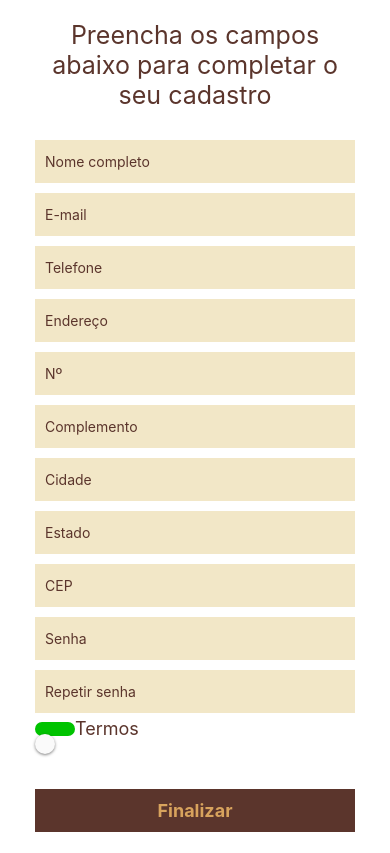
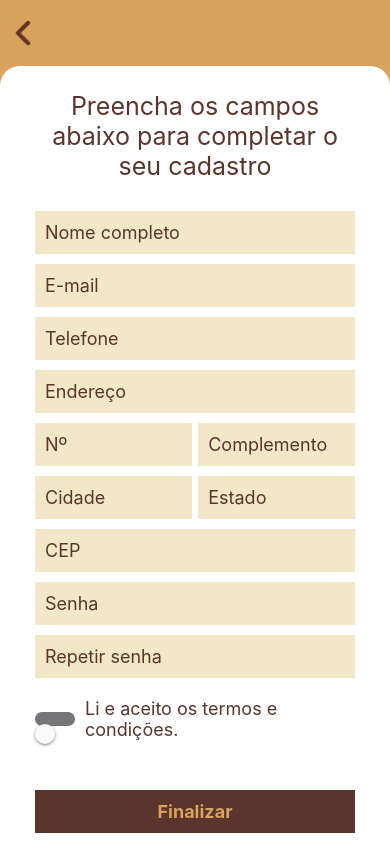
Before and after one commit to mariisneves/appSB, a React Native app: screen / in a window 390 px wide. Built offline with nearby package versions, Linux system fonts and the light colour scheme.

Commit message:
Tela cadastro v2

```diff
--- a/App.js
+++ b/App.js
@@ -1,24 +1,26 @@
+import { StatusBar } from 'expo-status-bar';
 import React, { Component } from 'react';
-import { View, Text, StyleSheet, Switch, Chechbox, TextInput, TouchableOpacity } from 'react-native';
+import { View, Text, StyleSheet, Switch, Chechbox, TextInput, TouchableOpacity, Image } from 'react-native';
 import styles from './assets/estilo';
+import btnvoltar from './assets/btn-volta.png';
 import firebase from './assets/firebaseConnect';
-import AppLoading from 'expo-app-loading';
+import AppLoading from 'expo';
 import {
   useFonts, SourceSansPro_300Light, SourceSansPro_300Light_Italic, SourceSansPro_400Regular,
   SourceSansPro_400Regular_Italic, SourceSansPro_600SemiBold, SourceSansPro_600SemiBold_Italic,
   SourceSansPro_700Bold,
 } from '@expo-google-fonts/source-sans-pro';
 
-// export default () => {
-//   let [fontsLoaded] = useFonts({
-//     SourceSansPro_300Light,
-//     SourceSansPro_300Light_Italic,
-//     SourceSansPro_400Regular,
-//     SourceSansPro_400Regular_Italic,
-//     SourceSansPro_600SemiBold,
-//     SourceSansPro_600SemiBold_Italic,
-//     SourceSansPro_700Bold,
-//   });
+// export default function App() {
+// let [fontsLoaded] = useFonts({
+//   SourceSansPro_300Light,
+//   SourceSansPro_300Light_Italic,
+//   SourceSansPro_400Regular,
+//   SourceSansPro_400Regular_Italic,
+//   SourceSansPro_600SemiBold,
+//   SourceSansPro_600SemiBold_Italic,
+//   SourceSansPro_700Bold,
+// });
 
 export default class App extends Component {
 
@@ -74,8 +76,9 @@ import {
 
     return (
       <View style={styles.container}>
+        <Image source={btnvoltar} style={styles.btnvoltar} />
+        <View style={styles.containerFormulario}>
           <Text style={styles.title}>Preencha os campos abaixo para completar o seu cadastro</Text>
-
           <View style={styles.areaFormulario}>
 
             <View>
@@ -103,29 +106,33 @@ import {
                 onChangeText={(texto) => this.setState({ endereco: texto })}
               />
 
-              <TextInput style={styles.input}
+              <View style={styles.doisForms}>
+                <TextInput style={styles.inputDois}
                   placeholder="Nº"
                   underlineColorAndroid="transparent"
                   onChangeText={(texto) => this.setState({ numero: texto })}
                 />
 
-              <TextInput style={styles.input}
+                <TextInput style={styles.inputDois}
                   placeholder="Complemento"
                   underlineColorAndroid="transparent"
                   onChangeText={(texto) => this.setState({ complemento: texto })}
                 />
+              </View>
 
-              <TextInput style={styles.input}
+              <View style={styles.doisForms}>
+                <TextInput style={styles.inputDois}
                   placeholder="Cidade"
                   underlineColorAndroid="transparent"
                   onChangeText={(texto) => this.setState({ cidade: texto })}
                 />
 
-              <TextInput style={styles.input}
+                <TextInput style={styles.inputDois}
                   placeholder="Estado"
                   underlineColorAndroid="transparent"
                   onChangeText={(texto) => this.setState({ estado: texto })}
                 />
+              </View>
 
               <TextInput style={styles.input}
                 placeholder="CEP"
@@ -147,26 +154,24 @@ import {
 
             </View>
 
-            <View style={styles.checkboxTermos}>
+            <View style={styles.switchTermos}>
               <Switch
                 style={{ paddingTop: 15 }}
-                trackColor="#00c300"
-                value={this.state.estudante}
-                onValueChange={(valorEstudante) => this.setState({ estudante: valorEstudante })}
+                trackColor={{ false: "#767577", true: "#5B352C" }}
+                value={this.state.termos}
+                onValueChange={(valorTermos) => this.setState({ termos: valorTermos })}
               />
-              <Text style={styles.textoNome}>Termos</Text>
+              <Text style={styles.textoNome}>Li e aceito os termos e condições.</Text>
             </View>
-
-
 
             <TouchableOpacity style={styles.botao} onPress={this.enviarDados} underlayColor="#D8A35D">
               <Text style={styles.botaoTexto}>Finalizar</Text>
             </TouchableOpacity>
 
-
+          </View>
         </View>
 
-        </View>
+      </View >
     );
 
   }
--- a/assets/estilo.js
+++ b/assets/estilo.js
@@ -1,29 +1,48 @@
 import React from 'react';
 import { StyleSheet } from 'react-native';
 
-export  default StyleSheet.create({
+export default StyleSheet.create({
 
   container: {
-        paddingTop: 20,
-        marginHorizontal: 35,
-        flex: 1,
+    backgroundColor: '#D8A35D',
+  },
+
+  btnvoltar: {
+    height: 26,
+    width: 26,
+    marginVertical: 20,
+    marginStart: 10,
+  },
+
+  containerFormulario: {
+    backgroundColor: '#FFF',
+    paddingHorizontal: 35,
+    borderTopStartRadius: 20,
+    borderTopEndRadius: 20,
   },
 
   areaFormulario: {
     flexDirection: 'column',
+    backgroundColor: '#FFF',
+    flex: 1,
   },
 
   title: {
     textAlign: 'center',
     fontSize: 25,
     color: '#5B352C',
-        marginBottom: 25,
+    marginVertical: 25,
+  },
+
+  doisForms: {
+    flexDirection: 'row',
+    justifyContent: 'space-between',
   },
 
   textoNome: {
     fontSize: 18,
     color: '#5B352C',
-        // fontWeight: 'regular',
+    marginStart: 10,
   },
 
   input: {
@@ -34,11 +53,25 @@ export  default StyleSheet.create({
     marginBottom: 5,
     marginTop: 5,
     placeholderTextColor: '#5B352C',
+    fontSize: 18,
   },
 
-      checkboxTermos: {
+  inputDois: {
+    backgroundColor: '#F2E7C7',
+    color: '#5B352C',
+    height: 43,
+    padding: 10,
+    marginBottom: 5,
+    marginTop: 5,
+    placeholderTextColor: '#5B352C',
+    fontSize: 18,
+    width: '49%',
+  },
+
+  switchTermos: {
     flexDirection: 'row',
-        alignItems: 'center'
+    alignItems: 'center',
+    marginTop: 15,
   },
 
   botao: {
```
Also changed, not shown: assets/btn-volta.png (added). Lines whose indentation alone changed are shown as unchanged.
